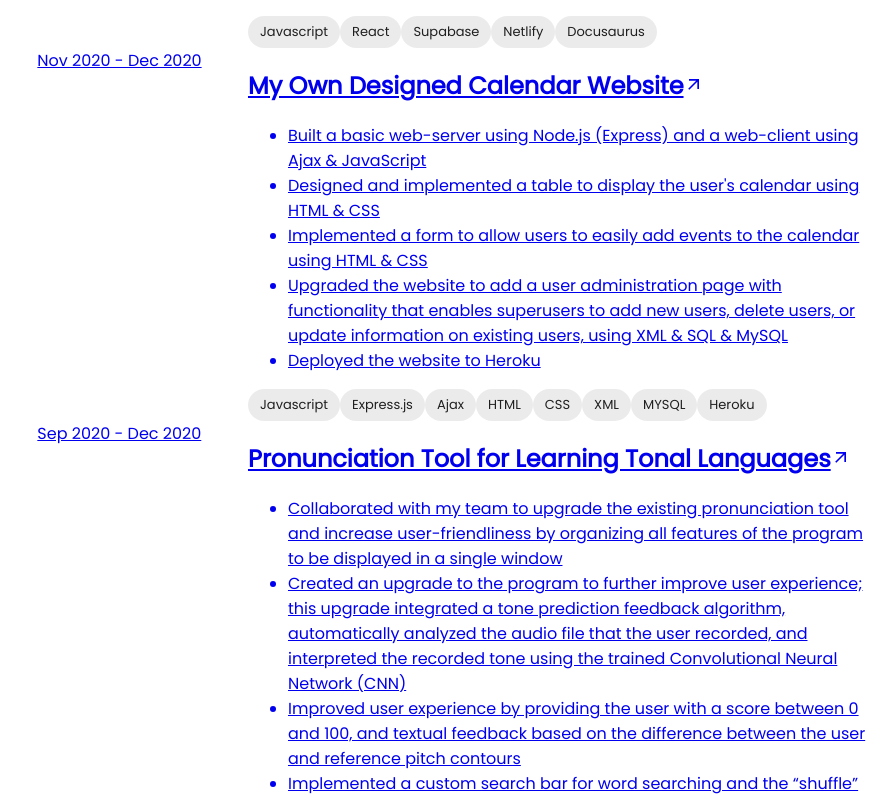
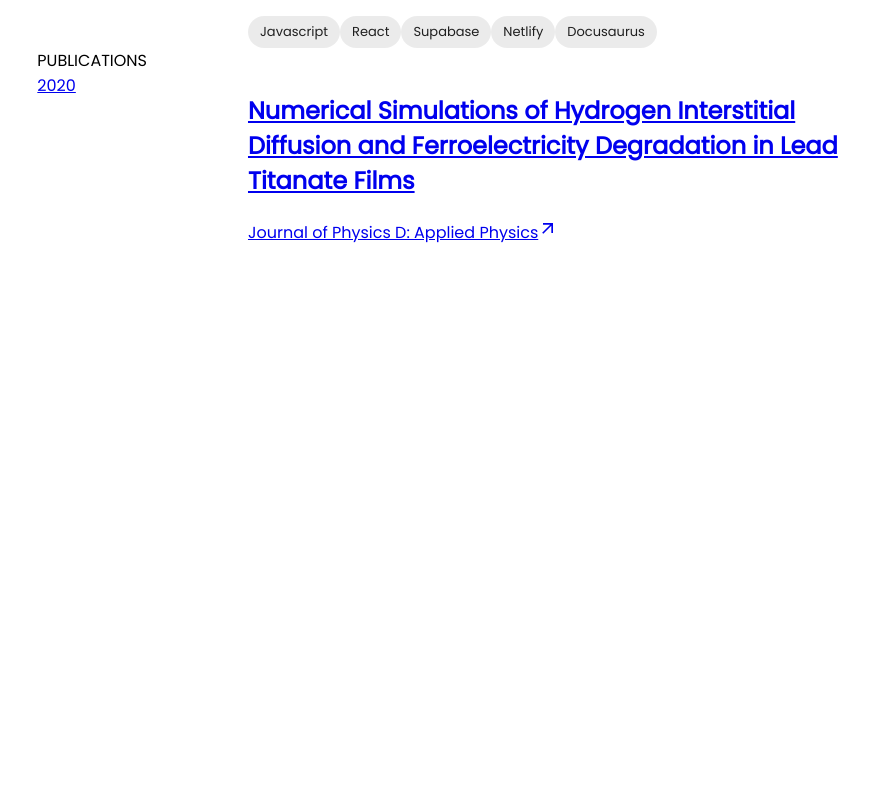
Before and after one commit to Jake-WangZhi/portfolio, a Next.js app: page / in a window 1280 px wide. Shown: the part 3949-4745 px from the top of the page, without its empty margins (392-1280 px from the left). After the commit the page ends 4218 px from the top, so only its background shows below. Built offline with nearby package versions, Linux system fonts and the light colour scheme.

Commit message:
hide less important projects for now

```diff
--- a/components/Projects.tsx
+++ b/components/Projects.tsx
@@ -65,40 +65,40 @@ export const Projects = () => {
       techStacks: ["Javascript", "React", "Supabase", "Netlify", "Docusaurus"],
       url: "https://chinesetutoringservice.netlify.app",
     },
-    {
-      time: "Nov 2020 - Dec 2020",
-      title: "My Own Designed Calendar Website",
-      description: [
-        "Built a basic web-server using Node.js (Express) and a web-client using Ajax & JavaScript",
-        "Designed and implemented a table to display the user's calendar using HTML & CSS",
-        "Implemented a form to allow users to easily add events to the calendar using HTML & CSS",
-        "Upgraded the website to add a user administration page with functionality that enables superusers to add new users, delete users, or update information on existing users, using XML & SQL & MySQL",
-        "Deployed the website to Heroku",
-      ],
-      techStacks: [
-        "Javascript",
-        "Express.js",
-        "Ajax",
-        "HTML",
-        "CSS",
-        "XML",
-        "MYSQL",
-        "Heroku",
-      ],
-      url: "https://github.com/Jake-WangZhi/Calendar-Website",
-    },
-    {
-      time: "Sep 2020 - Dec 2020",
-      title: "Pronunciation Tool for Learning Tonal Languages",
-      description: [
-        "Collaborated with my team to upgrade the existing pronunciation tool and increase user-friendliness by organizing all features of the program to be displayed in a single window",
-        "Created an upgrade to the program to further improve user experience; this upgrade integrated a tone prediction feedback algorithm, automatically analyzed the audio file that the user recorded, and interpreted the recorded tone using the trained Convolutional Neural Network (CNN)",
-        "Improved user experience by providing the user with a score between 0 and 100, and textual feedback based on the difference between the user and reference pitch contours",
-        "Implemented a custom search bar for word searching and the “shuffle” function for selecting words randomly, which further improved the user's experience",
-      ],
-      techStacks: ["Python"],
-      url: "https://github.com/Jake-WangZhi/PronunicationTool",
-    },
+    // {
+    //   time: "Nov 2020 - Dec 2020",
+    //   title: "My Own Designed Calendar Website",
+    //   description: [
+    //     "Built a basic web-server using Node.js (Express) and a web-client using Ajax & JavaScript",
+    //     "Designed and implemented a table to display the user's calendar using HTML & CSS",
+    //     "Implemented a form to allow users to easily add events to the calendar using HTML & CSS",
+    //     "Upgraded the website to add a user administration page with functionality that enables superusers to add new users, delete users, or update information on existing users, using XML & SQL & MySQL",
+    //     "Deployed the website to Heroku",
+    //   ],
+    //   techStacks: [
+    //     "Javascript",
+    //     "Express.js",
+    //     "Ajax",
+    //     "HTML",
+    //     "CSS",
+    //     "XML",
+    //     "MYSQL",
+    //     "Heroku",
+    //   ],
+    //   url: "https://github.com/Jake-WangZhi/Calendar-Website",
+    // },
+    // {
+    //   time: "Sep 2020 - Dec 2020",
+    //   title: "Pronunciation Tool for Learning Tonal Languages",
+    //   description: [
+    //     "Collaborated with my team to upgrade the existing pronunciation tool and increase user-friendliness by organizing all features of the program to be displayed in a single window",
+    //     "Created an upgrade to the program to further improve user experience; this upgrade integrated a tone prediction feedback algorithm, automatically analyzed the audio file that the user recorded, and interpreted the recorded tone using the trained Convolutional Neural Network (CNN)",
+    //     "Improved user experience by providing the user with a score between 0 and 100, and textual feedback based on the difference between the user and reference pitch contours",
+    //     "Implemented a custom search bar for word searching and the “shuffle” function for selecting words randomly, which further improved the user's experience",
+    //   ],
+    //   techStacks: ["Python"],
+    //   url: "https://github.com/Jake-WangZhi/PronunicationTool",
+    // },
   ];
 
   return (
```
